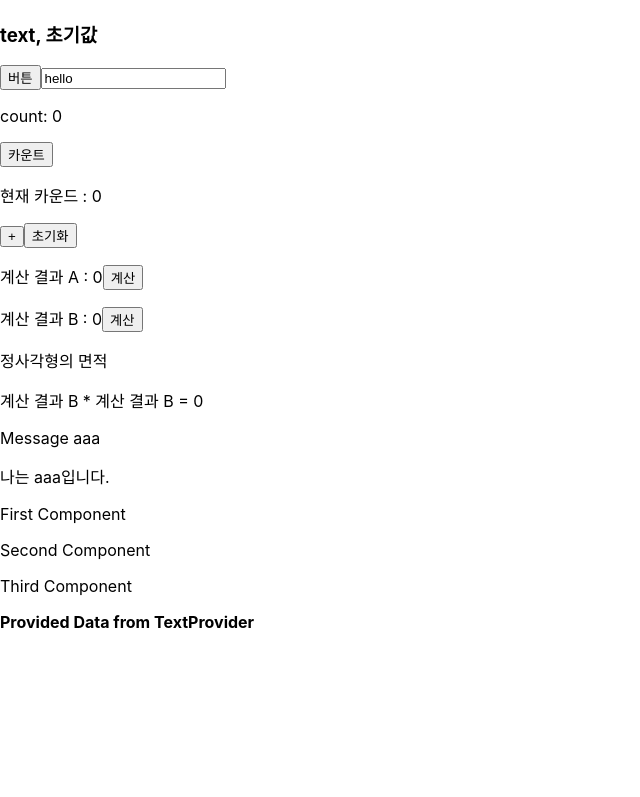
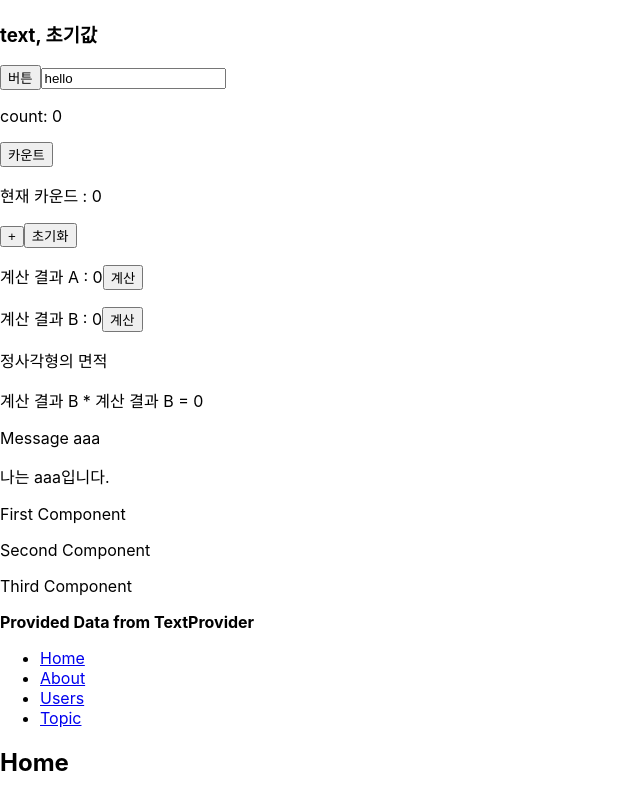
Before and after one commit to hellochaeyoung/React-Study-Project, a React (Create React App) app: page / in a window 1280 px wide. Shown: the part 364-1161 px from the top of the page, without its empty margins (0-640 px from the left). Before the commit the page ends 996 px from the top, so only its background shows below. Built offline with nearby package versions, Linux system fonts and the light colour scheme.

Commit message:
React 기초 : router 예제 실습

```diff
--- a/src/App.js
+++ b/src/App.js
@@ -1,6 +1,7 @@
 import React, { useState } from "react"
 import Radio_compo from "./radioCompo";
 import SampleComponent from "./SampleComponent";
+import SampleRouter from "./sampleRouter";
 import SampleUseContext from "./sampleUseContext";
 import SampleUseContextTwo from "./sampleUseContextTwo";
 import SampleUseMemo from "./sampleUseMemo";
@@ -122,6 +123,8 @@ function App() {
 
       <SampleUseContextTwo />
 
+      <SampleRouter />
+
     </div>
   );
 }
--- /dev/null
+++ b/src/sampleRouter.js
@@ -0,0 +1,88 @@
+import React from "react";
+import {BrowserRouter, Link, Route, Routes, useParams} from "react-router-dom"
+
+
+// router : 화면 변경
+
+
+export default function SampleRouter() {
+    return (
+        <div>
+            <BrowserRouter>
+                <nav>
+                    <ul>
+                        <li>
+                            <Link to="/">Home</Link>
+                        </li>
+                        <li>
+                            <Link to="/about">About</Link>
+                        </li>
+                        <li>
+                            <Link to="/users">Users</Link>
+                        </li>
+                        <li>
+                            <Link to="/topic">Topic</Link>
+                        </li>
+                    </ul>
+                </nav>
+
+                <Routes>
+                    <Route path="/" element={<Home />}></Route>
+
+                    <Route path="/about" element={<About />}></Route>
+
+                    <Route path="/users" element={<Users />}></Route>
+
+                    <Route path="/topics/:topicId" element={<Topics />}></Route>
+
+                    <Route path="/topic" element={<Topic />}></Route>
+
+                    <Route path="/topic/components" element={<Components />}></Route>
+                </Routes>
+            </BrowserRouter>
+        </div>
+    );
+}
+
+function Home() {
+    return <h2>Home</h2>;
+}
+
+function About() {
+    return <h2>About</h2>;
+}
+
+function Users() {
+    return <h2>Users</h2>;
+}
+
+function Topics() {
+    let {topicId} = useParams();
+
+    return <h3>topic id: {topicId}</h3>
+}
+
+function Topic() {
+    return (
+        <div>
+            <h2>Topic</h2>
+
+            <ul>
+                <li>
+                    <Link to="/topic/components">Components</Link>
+                </li>
+            </ul>
+            <ul>
+                <li>
+                    <Link to="/topic/props-state">props-state</Link>
+                </li>
+            </ul>
+        </div>
+    )
+}
+
+function Components() {
+    return (
+        <div>components!!!</div>
+    )
+}
```
